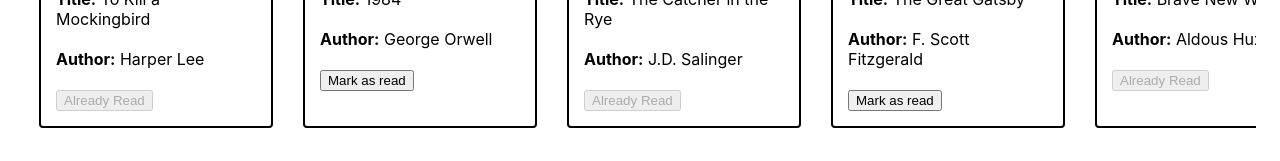
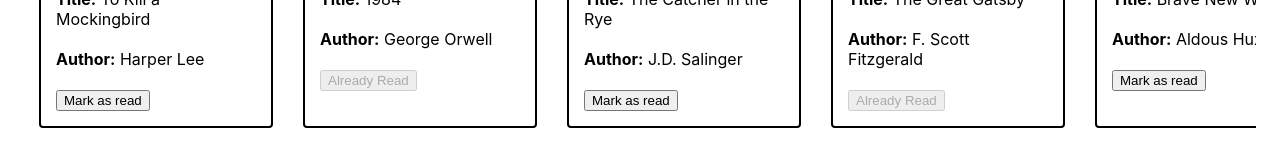
Before and after one commit to harshv5094/book-app, a React (Vite) app: page / in a window 1280 px wide. Shown: the part 479-640 px from the top of the page. Built offline with nearby package versions, Linux system fonts and the light colour scheme.

Commit message:
fix: Logic of showing Read Button of All Books Page
I've fixed the logic of showing read button

```diff
--- a/src/pages/Home.jsx
+++ b/src/pages/Home.jsx
@@ -28,7 +28,7 @@ function Home() {
                     <strong>Author:</strong> {item.author}
                     <br />
                     <br />
-                    {item.read === true ? (<button>Mark as read</button>) : (<button disabled>Already Read</button>)}
+                    {item.read === false ? (<button>Mark as read</button>) : (<button disabled>Already Read</button>)}
                   </div>
                 </div>
               )
```
